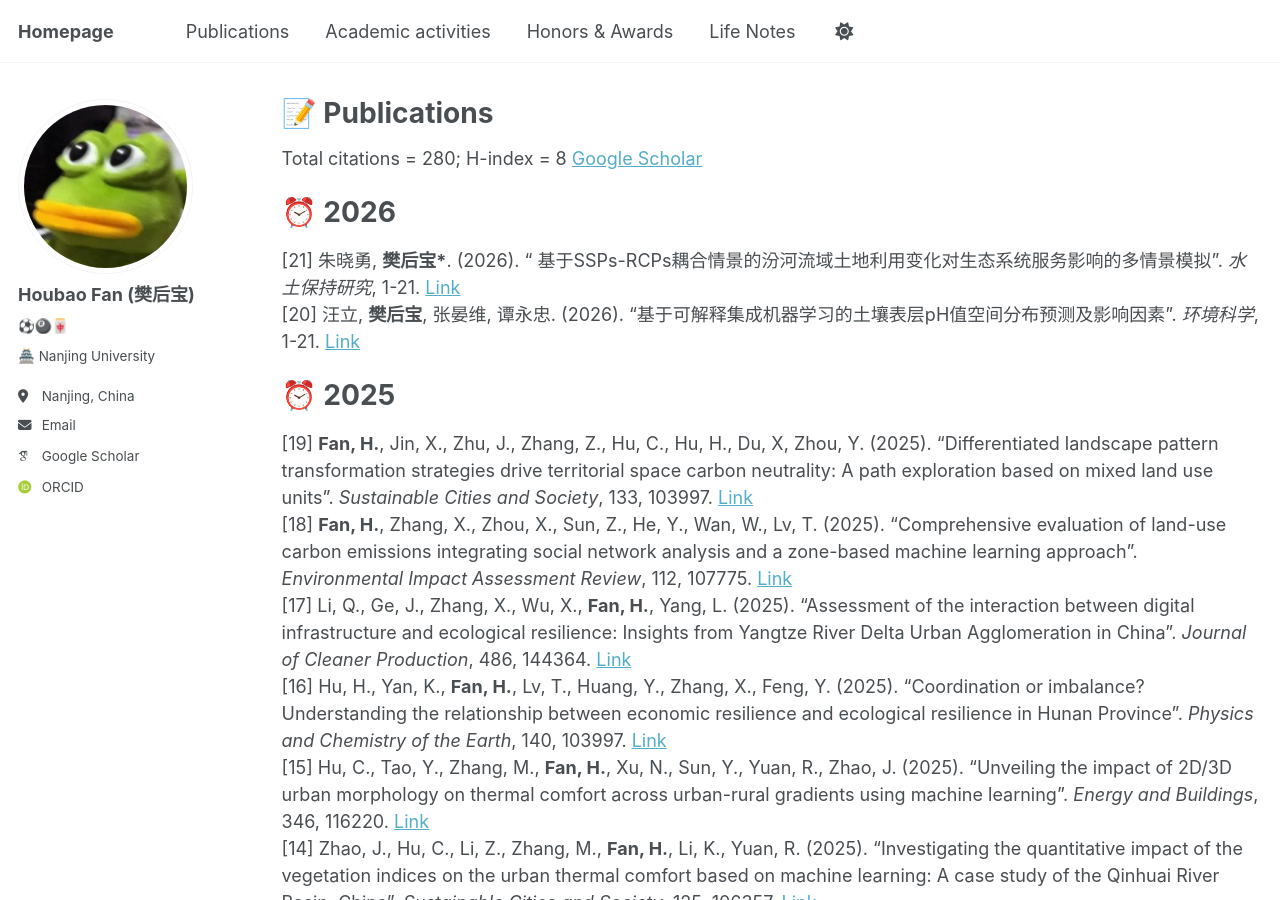
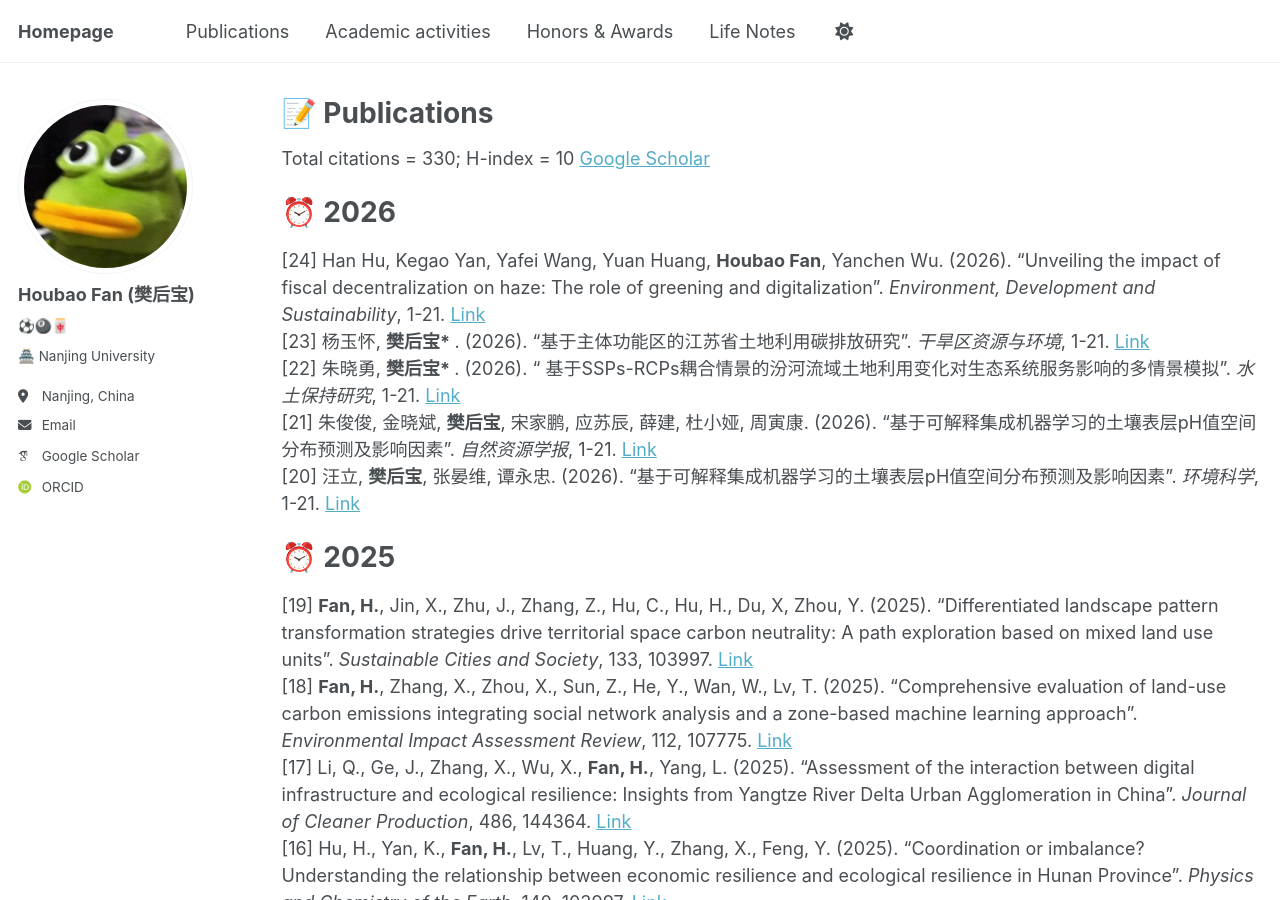
Before and after one commit to fhb0211/fhb0211.github.io, a Jekyll site: the page built from _pages/publications.md, in a window 1280 px wide and 900 px high. Built offline with Jekyll 4.4.1, drawn with Linux system fonts in a browser that asks for light colours; some web fonts are replaced; a script that is not in the unit is left out.

Commit message:
Update publications.md

```diff
--- a/_pages/publications.md
+++ b/_pages/publications.md
@@ -5,11 +5,14 @@ permalink: /publications/
 author_profile: true
 ---
 
-Total citations = 280; H-index = 8  [Google Scholar](https://scholar.google.com/citations?view_op=list_works&hl=zh-CN&user=ZHcRMhgAAAAJ)
+Total citations = 330; H-index = 10  [Google Scholar](https://scholar.google.com/citations?view_op=list_works&hl=zh-CN&user=ZHcRMhgAAAAJ)
 
 ⏰ 2026
 =====
-[21] 朱晓勇, <strong>樊后宝*</strong>. (2026). "	基于SSPs-RCPs耦合情景的汾河流域土地利用变化对生态系统服务影响的多情景模拟". _水土保持研究_, 1-21. [Link](http://stbcyj.paperonce.org/)\
+[24] Han Hu, Kegao Yan, Yafei Wang, Yuan Huang, <strong>Houbao Fan</strong>, Yanchen Wu. (2026). "Unveiling the impact of fiscal decentralization on haze: The role of greening and digitalization". _Environment, Development and Sustainability_, 1-21. [Link](https://link.springer.com/journal/10668)\
+[23] 杨玉怀, <strong>樊后宝* </strong>. (2026). "基于主体功能区的江苏省土地利用碳排放研究". _干旱区资源与环境_, 1-21. [Link](https://ghzh.cbpt.cnki.net/WKC/WebPublication/index.aspx?mid=ghzh)\
+[22] 朱晓勇, <strong>樊后宝* </strong>. (2026). "	基于SSPs-RCPs耦合情景的汾河流域土地利用变化对生态系统服务影响的多情景模拟". _水土保持研究_, 1-21. [Link](http://stbcyj.paperonce.org/)\
+[21] 朱俊俊, 金晓斌, <strong>樊后宝</strong>, 宋家鹏, 应苏辰, 薛建, 杜小娅, 周寅康. (2026). "基于可解释集成机器学习的土壤表层pH值空间分布预测及影响因素". _自然资源学报_, 1-21. [Link](https://www.jnr.ac.cn/CN/home)\
 [20] 汪立, <strong>樊后宝</strong>, 张晏维, 谭永忠. (2026). "基于可解释集成机器学习的土壤表层pH值空间分布预测及影响因素". _环境科学_, 1-21. [Link](https://www.hjkx.ac.cn/ch/index.aspx)
 
 ⏰ 2025
@@ -27,7 +30,7 @@ Total citations = 280; H-index = 8  [Google Scholar](https://scholar.google.com/
 =====
 [11] Zhang, X., <strong>Fan, H.</strong>, Sun, L., Liu, W., Wang, C., Wu, Z., Lv, T. (2024). "Identifying regional eco-environment quality and its influencing factors: A case study of an ecological civilization pilot zone in China". _Journal of Cleaner Production_, 435, 140308. [Link](https://doi.org/10.1016/j.jclepro.2023.140308)\
 [10] Zhang, X., <strong>Fan, H.</strong>, Hou, H., Xu, C., Sun, L., Li, Q., Ren, J. (2024). "Spatiotemporal evolution and multi-scale coupling effects of land-use carbon emissions and ecological environmental quality". _Science of the Total Environment_, 922, 171149. [Link](https://doi.org/10.1016/j.scitotenv.2024.171149)\
-[9] Li, Q., Ge, J., Huang, M., Wu, X., <strong>Fan, H.*</strong>. (2024). "Uncovering the triple synergy of new-type urbanization, greening and digitalization in China". _Land_, 13(7), 1017. [Link](https://doi.org/10.3390/land13071017)\
+[9] Li, Q., Ge, J., Huang, M., Wu, X., <strong>Fan, H.* </strong>. (2024). "Uncovering the triple synergy of new-type urbanization, greening and digitalization in China". _Land_, 13(7), 1017. [Link](https://doi.org/10.3390/land13071017)\
 [8] Hu, H., Yan, K., <strong>Fan, H.</strong>, Lv, T., Zhang, X. (2024). "How to decipher the environmental resilience performance? A case study of Yangtze River Delta Urban Agglomeration". _Physics and Chemistry of the Earth_, 136, 103725. [Link](https://doi.org/10.1016/j.pce.2024.103725)\
 [7] Lv, T., Hu, H., Han, H., Zhang, X., <strong>Fan, H.</strong>, Yan, K. (2024). "Towards sustainability: The spatiotemporal patterns and impact mechanism of urban sprawl intensity in the Yangtze River Delta Urban Agglomeration". _Habitat International_, 148, 103089. [Link](https://doi.org/10.1016/j.habitatint.2024.103089)\
 [6] Li, Q., Ge, J., <strong>Fan, H.</strong>. (2024). "Unveiling the impact of synergy between digitalization and greening on urban employment in China". _Scientific Reports_, 14(1), 27773. [Link](https://doi.org/10.1038/s41598-024-79112-9)\
```
